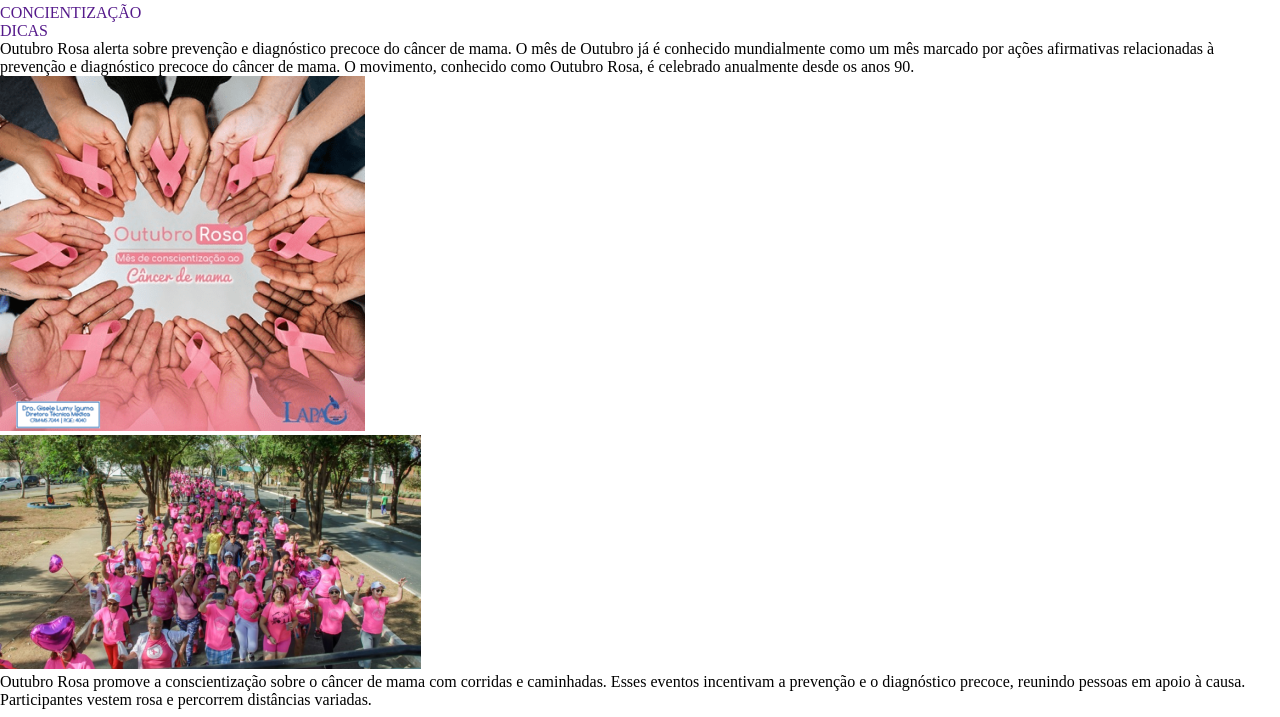
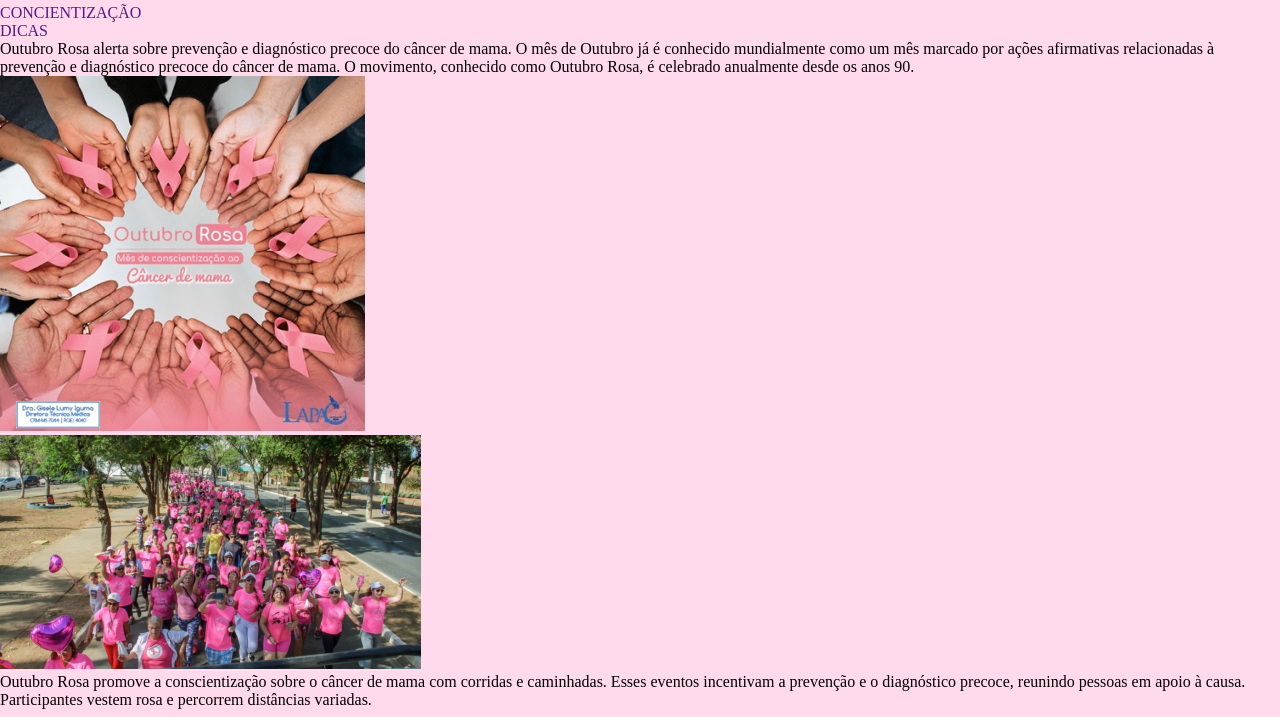
Before and after one commit to pabloheika/Desafio-2, a plain HTML site: page index.html in a window 1280 px wide. Shown: the part 136-853 px from the top of the page. Drawn offline with Linux system fonts and the light colour scheme.

Commit message:
add fundo

```diff
--- a/estilo.scss
+++ b/estilo.scss
@@ -4,4 +4,5 @@
     box-sizing: border-box;
     list-style: none;
     text-decoration: none;
+    background-color: #FFD9EC;
 }
```
Also changed, not shown: estilo.css, 1 other file.
